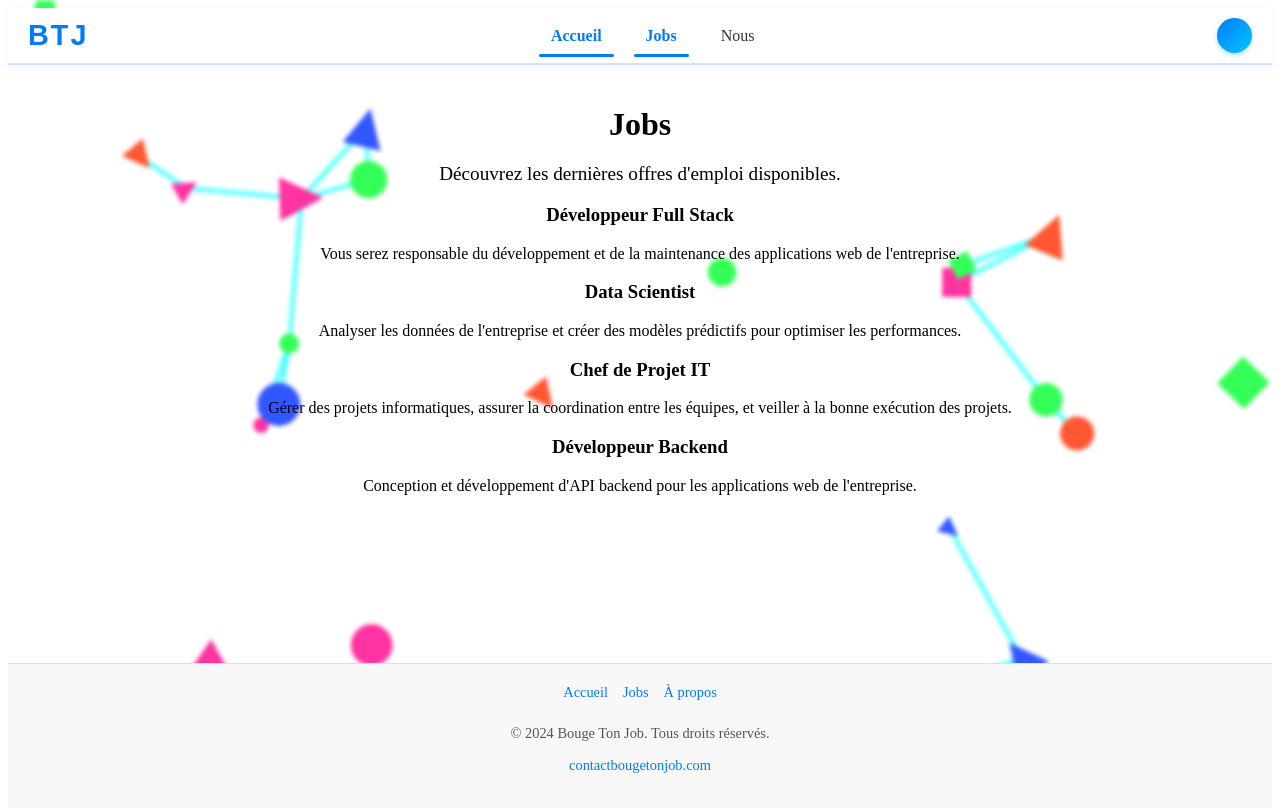
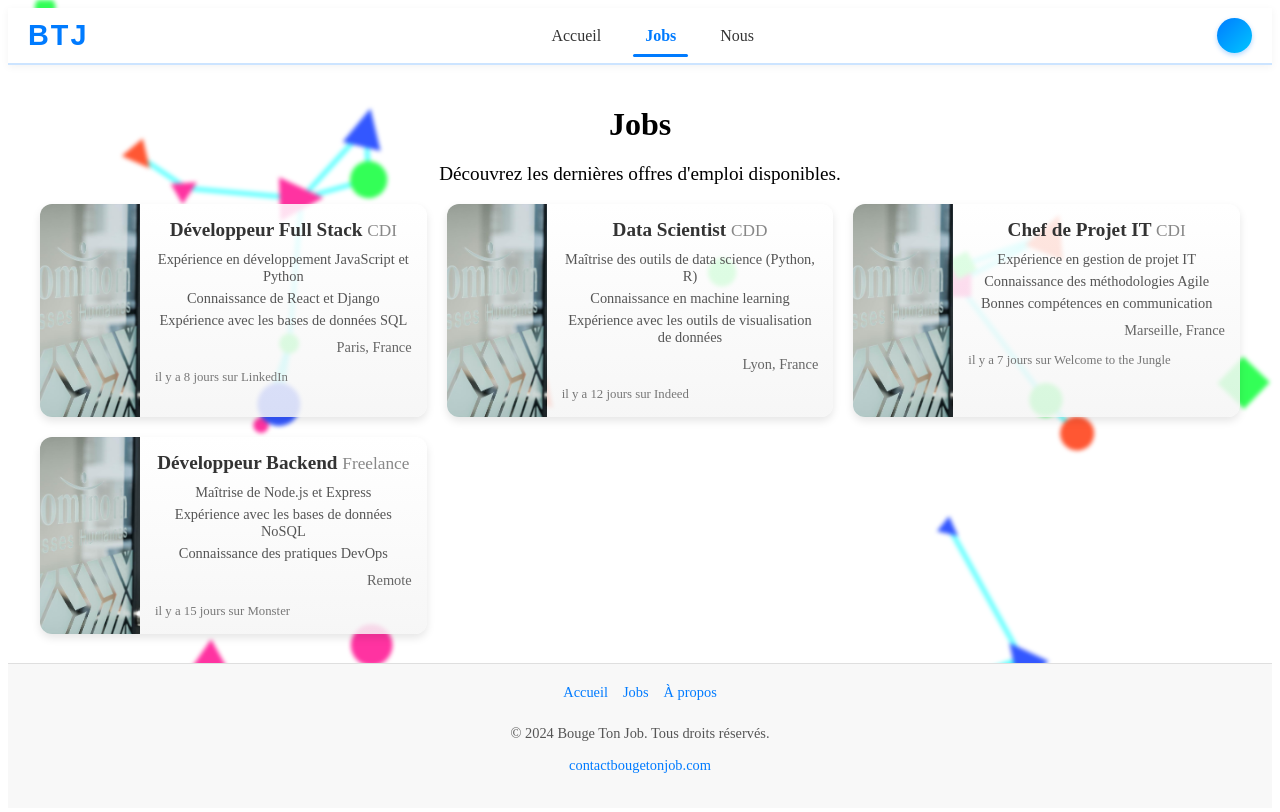
Before and after one commit to shyamsubrun/Bouge-Ton-Job, an Angular app: page /jobs in a window 1280 px wide. Shown: the top 812 px of the page. Built offline with nearby package versions, Linux system fonts and the light colour scheme.

Commit message:
card (list-jobs) + detail-jobs

```diff
--- a/src/app/app.routes.ts
+++ b/src/app/app.routes.ts
@@ -3,11 +3,14 @@ import { RouterModule, Routes } from '@angular/router';
 import { HomeComponent } from './page/home/home.component';
 import { JobsComponent } from './page/jobs/jobs.component';
 import { AproposComponent } from './page/apropos/apropos.component';
+import { DetailJobComponent } from './page/detail-job/detail-job.component';
 
 export const routes: Routes = [
   { path: '', component: HomeComponent },
   { path: 'jobs', component: JobsComponent },
   { path: 'apropos', component: AproposComponent },
+  { path: 'jobs/:id', component: DetailJobComponent }, // Route pour les détails du job
+
 ];
 
 @NgModule({
--- a/src/app/component/header/header.component.html
+++ b/src/app/component/header/header.component.html
@@ -1,9 +1,9 @@
 <div class="header-container">
     <div class="logo">BTJ</div>
     <nav class="nav-menu">
-        <a routerLink="/" class="nav-item" routerLinkActive="active">Accueil</a>
-        <a routerLink="/jobs" class="nav-item" routerLinkActive="active">Jobs</a>
-        <a routerLink="/apropos" class="nav-item" routerLinkActive="active">Nous</a>
+        <a routerLink="/" class="nav-item" routerLinkActive="active" [routerLinkActiveOptions]="{ exact: true }">Accueil</a>
+        <a routerLink="/jobs" class="nav-item" routerLinkActive="active" [routerLinkActiveOptions]="{ exact: true }">Jobs</a>
+        <a routerLink="/apropos" class="nav-item" routerLinkActive="active" [routerLinkActiveOptions]="{ exact: true }">Nous</a>
     </nav>
     <div class="user-icon"></div>
 </div>
--- a/src/app/component/job-list/job-list.component.html
+++ b/src/app/component/job-list/job-list.component.html
@@ -1,4 +1,17 @@
-<div *ngFor="let job of jobListings">
-  <h3>{{ job.title }}</h3> <!-- Ajuste cela en fonction de tes données -->
-  <p>{{ job.description }}</p> <!-- Ajuste cela en fonction de tes données -->
+<div class="job-list-container">
+    <div *ngFor="let job of jobListings" class="job-card" (click)="goToJobDetail(job.id)">
+        <div class="job-photo">
+            <img [src]="job.photo" alt="Photo de l'offre d'emploi">
+        </div>
+        <div class="job-details">
+            <h3>{{ job.title }} <span class="employment-type">{{ job.employment_type }}</span></h3>
+            <ul class="job-requirements">
+                <li *ngFor="let requirement of job.requirements">{{ requirement }}</li>
+            </ul>
+            <p class="location">{{ job.location }}</p>
+            <div class="job-footer">
+                <p>il y a {{ getDaysAgo(job.published_date) }} jours sur {{ job.platform.name }}</p>
+            </div>
+        </div>
+    </div>
 </div>
--- a/src/app/component/job-list/job-list.component.scss
+++ b/src/app/component/job-list/job-list.component.scss
@@ -0,0 +1,85 @@
+.job-list-container {
+    display: grid;
+    grid-template-columns: repeat(3, 1fr); /* 3 colonnes */
+    gap: 20px;
+    max-width: 1200px;
+    margin: 0 auto;
+}
+
+.job-card {
+    display: flex;
+    border-radius: 12px;
+    overflow: hidden;
+    box-shadow: 0 4px 8px rgba(0, 0, 0, 0.1);
+    background: linear-gradient(rgba(255, 255, 255, 0.85), rgba(245, 245, 245, 0.85)); // Fond transparent
+    transition: transform 0.3s ease, box-shadow 0.3s ease;
+
+    &:hover {
+        transform: translateY(-5px);
+        box-shadow: 0 6px 18px rgba(0, 0, 0, 0.2);
+    }
+
+    .job-photo {
+        flex: 0 0 100px; /* Largeur fixe pour la photo */
+        background-color: rgba(204, 204, 204, 0.9); // Légère transparence pour la photo
+        display: flex;
+        align-items: center;
+        justify-content: center;
+
+        img {
+            width: 100%;
+            height: 100%;
+            object-fit: cover;
+        }
+    }
+
+    .job-details {
+        padding: 15px;
+        flex: 1;
+
+        h3 {
+            font-size: 1.2em;
+            margin: 0 0 10px;
+            color: #333;
+            font-weight: bold;
+
+            .employment-type {
+                font-size: 0.9em;
+                color: #888;
+                font-weight: normal;
+            }
+        }
+
+        .job-requirements {
+            list-style: none;
+            padding-left: 0;
+            font-size: 0.9em;
+            color: #555;
+            margin: 0 0 10px;
+
+            li {
+                margin-bottom: 5px;
+            }
+        }
+
+        .location {
+            font-size: 0.9em;
+            color: #666;
+            margin-top: 5px;
+            text-align: right;
+        }
+
+        .job-footer {
+            display: flex;
+            justify-content: space-between;
+            align-items: center;
+            font-size: 0.8em;
+            color: #777;
+            margin-top: auto;
+
+            p {
+                margin: 0;
+            }
+        }
+    }
+}
--- a/src/app/component/job-list/job-list.component.ts
+++ b/src/app/component/job-list/job-list.component.ts
@@ -2,6 +2,7 @@ import { Component } from '@angular/core';
 import { MockDataService } from '../../services/mock-data.service';
 import { CommonModule } from '@angular/common';
 import { HttpClientModule } from '@angular/common/http';
+import { Router } from '@angular/router';
 
 @Component({
   selector: 'app-job-list',
@@ -14,7 +15,7 @@ export class JobListComponent {
 
   jobListings: any[] = [];
 
-  constructor(private mockDataService: MockDataService) {}
+  constructor(private mockDataService: MockDataService, private router: Router) {}
 
   ngOnInit(): void {
     this.loadData();
@@ -26,4 +27,14 @@ export class JobListComponent {
     });
   }
 
+  getDaysAgo(dateString: string): number {
+    const publishedDate = new Date(dateString);
+    const currentDate = new Date();
+    const diffInTime = currentDate.getTime() - publishedDate.getTime();
+    return Math.floor(diffInTime / (1000 * 3600 * 24)); // Convertir la différence en jours
+  }
+
+  goToJobDetail(id: number): void {
+    this.router.navigate(['/jobs', id]);
+  }
 }
--- /dev/null
+++ b/src/app/page/detail-job/detail-job.component.html
@@ -0,0 +1,14 @@
+<div class="detail-job-container" *ngIf="job">
+    <h1>{{ job.title }}</h1>
+    <img [src]="job.photo" alt="Photo de l'offre d'emploi" class="job-photo">
+    <p><strong>Entreprise:</strong> {{ job.company }}</p>
+    <p><strong>Localisation:</strong> {{ job.location }}</p>
+    <p><strong>Salaire:</strong> {{ job.salary }}</p>
+    <p><strong>Type d'emploi:</strong> {{ job.employment_type }}</p>
+    <p><strong>Description:</strong> {{ job.description }}</p>
+    <ul>
+        <li *ngFor="let requirement of job.requirements">{{ requirement }}</li>
+    </ul>
+    <p><strong>Publié il y a:</strong> 10 jours</p>
+    <a [href]="job.application_url" target="_blank" class="apply-link">Postuler</a>
+</div>
--- /dev/null
+++ b/src/app/page/detail-job/detail-job.component.scss
@@ -0,0 +1,30 @@
+.detail-job-container {
+    max-width: 800px;
+    margin: 20px auto;
+    padding: 20px;
+    background: #ffffff;
+    border-radius: 8px;
+    box-shadow: 0 4px 12px rgba(0, 0, 0, 0.1);
+}
+
+.job-photo {
+    width: 100%;
+    height: auto;
+    border-radius: 8px;
+    margin-bottom: 20px;
+}
+
+.apply-link {
+    display: inline-block;
+    margin-top: 20px;
+    padding: 10px 20px;
+    background-color: #007BFF;
+    color: #fff;
+    text-decoration: none;
+    border-radius: 5px;
+    transition: background-color 0.3s;
+
+    &:hover {
+        background-color: #0056b3;
+    }
+}
--- /dev/null
+++ b/src/app/page/detail-job/detail-job.component.ts
@@ -0,0 +1,30 @@
+import { Component } from '@angular/core';
+import { MockDataService } from '../../services/mock-data.service';
+import { ActivatedRoute } from '@angular/router';
+import { HttpClientModule } from '@angular/common/http';
+import { CommonModule } from '@angular/common';
+
+@Component({
+  selector: 'app-detail-job',
+  standalone: true,
+  imports: [HttpClientModule,
+    CommonModule,],
+  templateUrl: './detail-job.component.html',
+  styleUrl: './detail-job.component.scss',
+  providers: [MockDataService]
+})
+export class DetailJobComponent {
+  job: any;
+
+  constructor(
+    private route: ActivatedRoute,
+    private mockDataService: MockDataService
+  ) {}
+
+  ngOnInit(): void {
+    const jobId = Number(this.route.snapshot.paramMap.get('id'));
+    this.mockDataService.getJobListings().subscribe(data => {
+      this.job = data.find((job: any) => job.id === jobId);
+    });
+  }
+}
--- a/src/assets/Data/listJobs.json
+++ b/src/assets/Data/listJobs.json
@@ -19,7 +19,8 @@
         "url": "https://www.linkedin.com/jobs/view/101"
       },
       "application_url": "https://www.linkedin.com/jobs/apply/101",
-      "tags": ["IT", "Full Stack", "CDI", "Remote"]
+      "tags": ["IT", "Full Stack", "CDI", "Remote"],
+      "photo": "assets/Job/photo_job.jpeg"
     },
     {
       "id": 102,
@@ -41,7 +42,8 @@
         "url": "https://www.indeed.com/jobs/view/102"
       },
       "application_url": "https://www.indeed.com/jobs/apply/102",
-      "tags": ["Data Science", "CDD", "Machine Learning"]
+      "tags": ["Data Science", "CDD", "Machine Learning"],
+      "photo": "assets/Job/photo_job.jpeg"
     },
     {
       "id": 103,
@@ -63,7 +65,8 @@
         "url": "https://www.welcometothejungle.com/jobs/view/103"
       },
       "application_url": "https://www.welcometothejungle.com/jobs/apply/103",
-      "tags": ["IT", "Gestion de Projet", "CDI"]
+      "tags": ["IT", "Gestion de Projet", "CDI"],
+      "photo": "assets/Job/photo_job.jpeg"
     },
     {
       "id": 104,
@@ -85,6 +88,7 @@
         "url": "https://www.monster.com/jobs/view/104"
       },
       "application_url": "https://www.monster.com/jobs/apply/104",
-      "tags": ["Backend", "Freelance", "Remote"]
+      "tags": ["Backend", "Freelance", "Remote"],
+      "photo": "assets/Job/photo_job.jpeg"
     }
   ]
```
Also changed, not shown: src/assets/Job/photo_job.jpeg (added).
